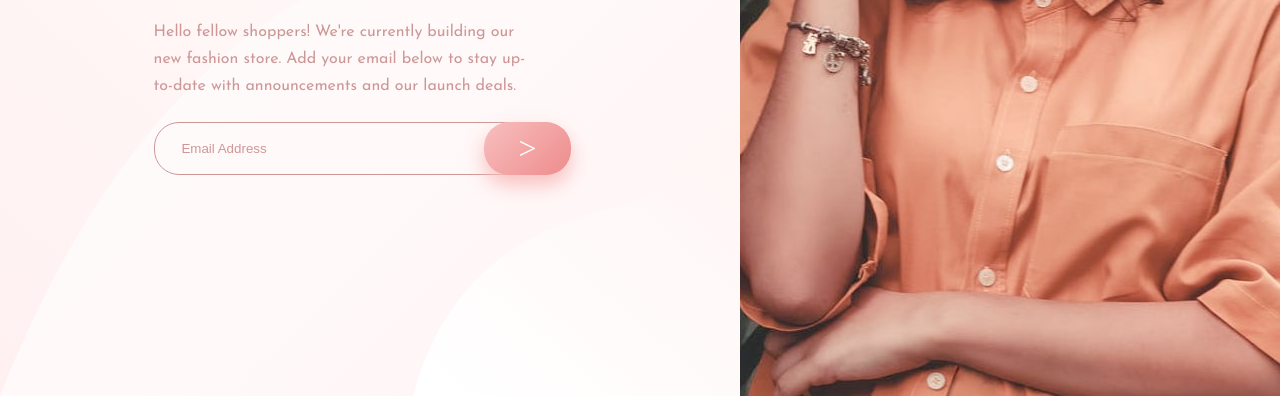
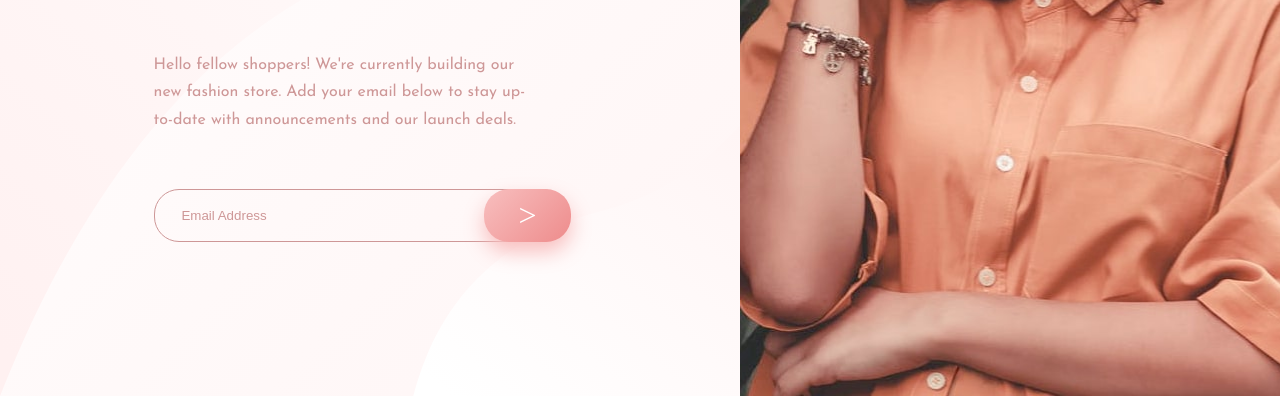
Before and after one commit to Hanka8/FM--base-apparel, a plain HTML site: page index.html in a window 1280 px wide. Shown: the part 404-800 px from the top of the page. Drawn offline with Linux system fonts and the light colour scheme; a web font is replaced by a local one.

Commit message:
Update styles.css

```diff
--- a/styles.css
+++ b/styles.css
@@ -55,7 +55,7 @@
 }
 
 .textContent {
-  height: 55%;
+  height: 65%;
   display: flex;
   flex-direction: column;
   text-align: flex-start;
```
